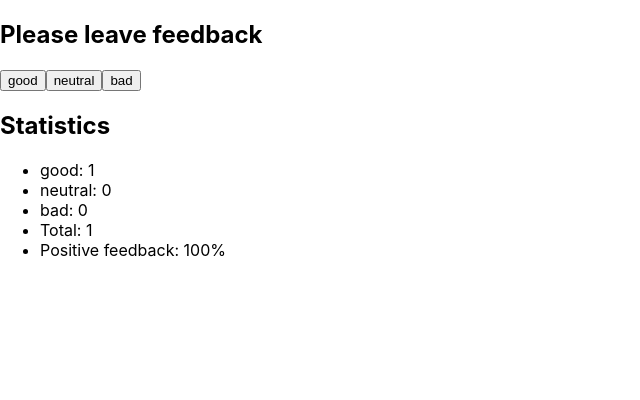
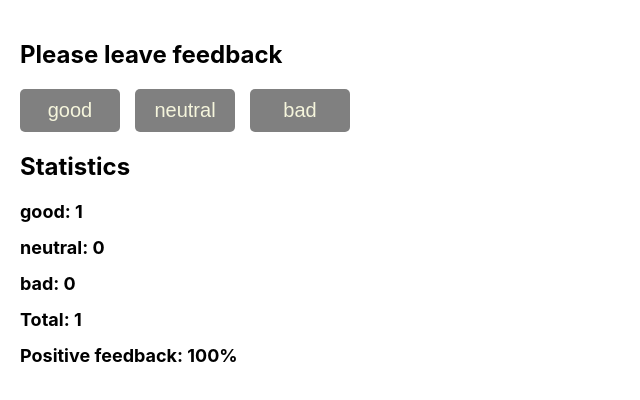
Before and after one commit to Serhiy8/goit-react-hw-02-feedback, a React (Create React App) app: page / in a window 1280 px wide. Both pictures are taken after a click on the button "good". Shown: the top 400 px of the page, without its empty margins (0-640 px from the left). Built offline with nearby package versions, Linux system fonts and the light colour scheme.

Commit message:
propTypes left

```diff
--- a/src/components/App.jsx
+++ b/src/components/App.jsx
@@ -1,5 +1,10 @@
 import Feedback from './Feedback/Feedback';
+import css from './App.module.css';
 
 export const App = () => {
-  return <Feedback />;
+  return (
+    <div className={css.container}>
+      <Feedback />
+    </div>
+  );
 };
--- /dev/null
+++ b/src/components/App.module.css
@@ -0,0 +1,3 @@
+.container {
+  padding: 20px 20px;
+}
--- a/src/components/Feedback/Feedback.jsx
+++ b/src/components/Feedback/Feedback.jsx
@@ -1,6 +1,8 @@
 import { Component } from 'react';
+import Section from 'components/Section/Section';
 import FeedbackOptions from 'components/FeedbackOptions/FeedbackOptions';
 import Statistics from 'components/Statistics/Statistics';
+import Notification from 'components/Notification/Notification';
 
 class Feedback extends Component {
   state = {
@@ -30,21 +32,29 @@ class Feedback extends Component {
   render() {
     const { good, neutral, bad } = this.state;
     const options = Object.keys(this.state);
+    const total = this.countTotalFeedback();
     return (
       <>
-        <h2>Please leave feedback</h2>
+        <Section title="Please leave feedback">
           <FeedbackOptions
             options={options}
             onLeaveFeedback={this.addStatesCount}
           />
-        <h2>Statistics</h2>
+        </Section>
+
+        <Section title="Statistics">
+          {total ? (
             <Statistics
               good={good}
               neutral={neutral}
               bad={bad}
-          total={this.countTotalFeedback()}
+              total={total}
               positivePercentage={this.countPositiveFeedbackPercentage()}
             />
+          ) : (
+            <Notification message="No feedback given" />
+          )}
+        </Section>
       </>
     );
   }
--- a/src/components/FeedbackOptions/FeedbackOptions.jsx
+++ b/src/components/FeedbackOptions/FeedbackOptions.jsx
@@ -1,11 +1,22 @@
+import css from './FeedbackOptions.module.css';
+
 const FeedbackOptions = ({ options, onLeaveFeedback }) => {
-  return options.map(option => {
-    return (
-      <button key={option} type="button" onClick={onLeaveFeedback}>
-        {option}
-      </button>
-    );
-  });
+  return (
+    <div className={css.button__container}>
+      {options.map(option => {
+        return (
+          <button
+            className={css.button}
+            key={option}
+            type="button"
+            onClick={onLeaveFeedback}
+          >
+            {option}
+          </button>
+        );
+      })}
+    </div>
+  );
 };
 
 export default FeedbackOptions;
--- a/src/components/FeedbackOptions/FeedbackOptions.module.css
+++ b/src/components/FeedbackOptions/FeedbackOptions.module.css
@@ -0,0 +1,24 @@
+.button__container {
+  display: flex;
+  gap: 15px;
+}
+
+.button {
+  min-width: 100px;
+  padding: 10px 12px;
+  background-color: grey;
+  color: beige;
+  font-size: 20px;
+  border-radius: 5px;
+  border: none;
+  outline: none;
+  transition: linear 100ms;
+}
+
+.button:hover {
+  color: gainsboro;
+}
+
+.button:active {
+  scale: 0.95;
+}
--- /dev/null
+++ b/src/components/Notification/Notification.jsx
@@ -0,0 +1,7 @@
+import css from './Notification.module.css';
+
+const Notification = ({ message }) => {
+  return <p className={css.text}>{message}</p>;
+};
+
+export default Notification;
--- /dev/null
+++ b/src/components/Notification/Notification.module.css
@@ -0,0 +1,3 @@
+.text {
+  font-size: 18px;
+}
--- /dev/null
+++ b/src/components/Section/Section.jsx
@@ -0,0 +1,10 @@
+const Section = ({ title, children }) => {
+  return (
+    <>
+      <h2>{title}</h2>
+      {children}
+    </>
+  );
+};
+
+export default Section;
--- a/src/components/Statistics/Statistics.jsx
+++ b/src/components/Statistics/Statistics.jsx
@@ -1,7 +1,9 @@
+import css from "./Statistics.module.css"
+
 const Statistics = ({ good, neutral, bad, total, positivePercentage }) => {
   return (
-    <ul>
-      <li>good: {good}</li>
+    <ul className={css.list__items}>
+      <li className={css.list__item}>good: {good}</li>
       <li>neutral: {neutral}</li>
       <li>bad: {bad}</li>
       <li>Total: {total}</li>
--- a/src/components/Statistics/Statistics.module.css
+++ b/src/components/Statistics/Statistics.module.css
@@ -0,0 +1,10 @@
+.list__items {
+  display: flex;
+  flex-direction: column;
+  gap: 15px;
+  list-style: none;
+  font-size: 18px;
+  font-weight: 700;
+  padding: 0;
+  margin: 0;
+}
```
Lines whose indentation alone changed are shown as unchanged.
